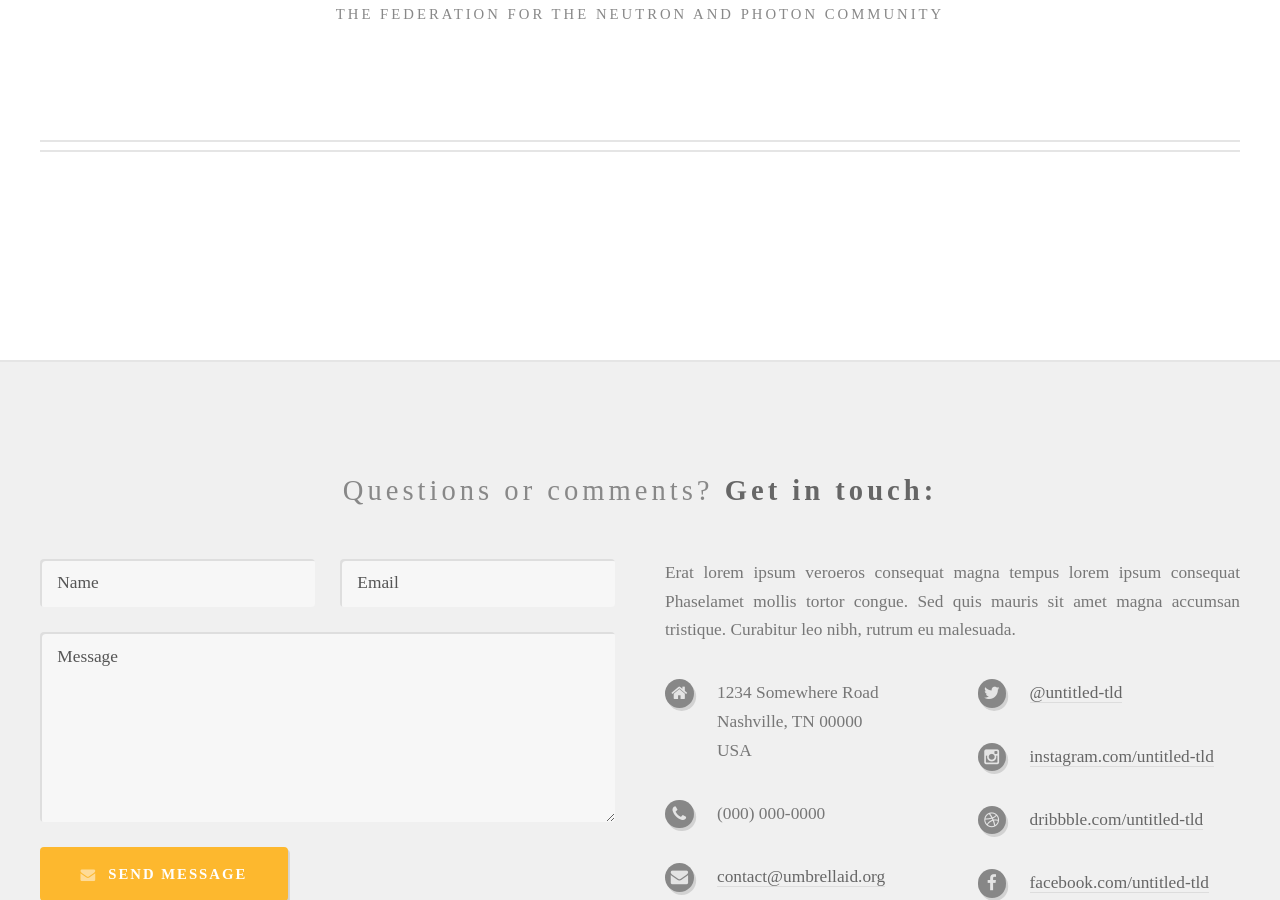
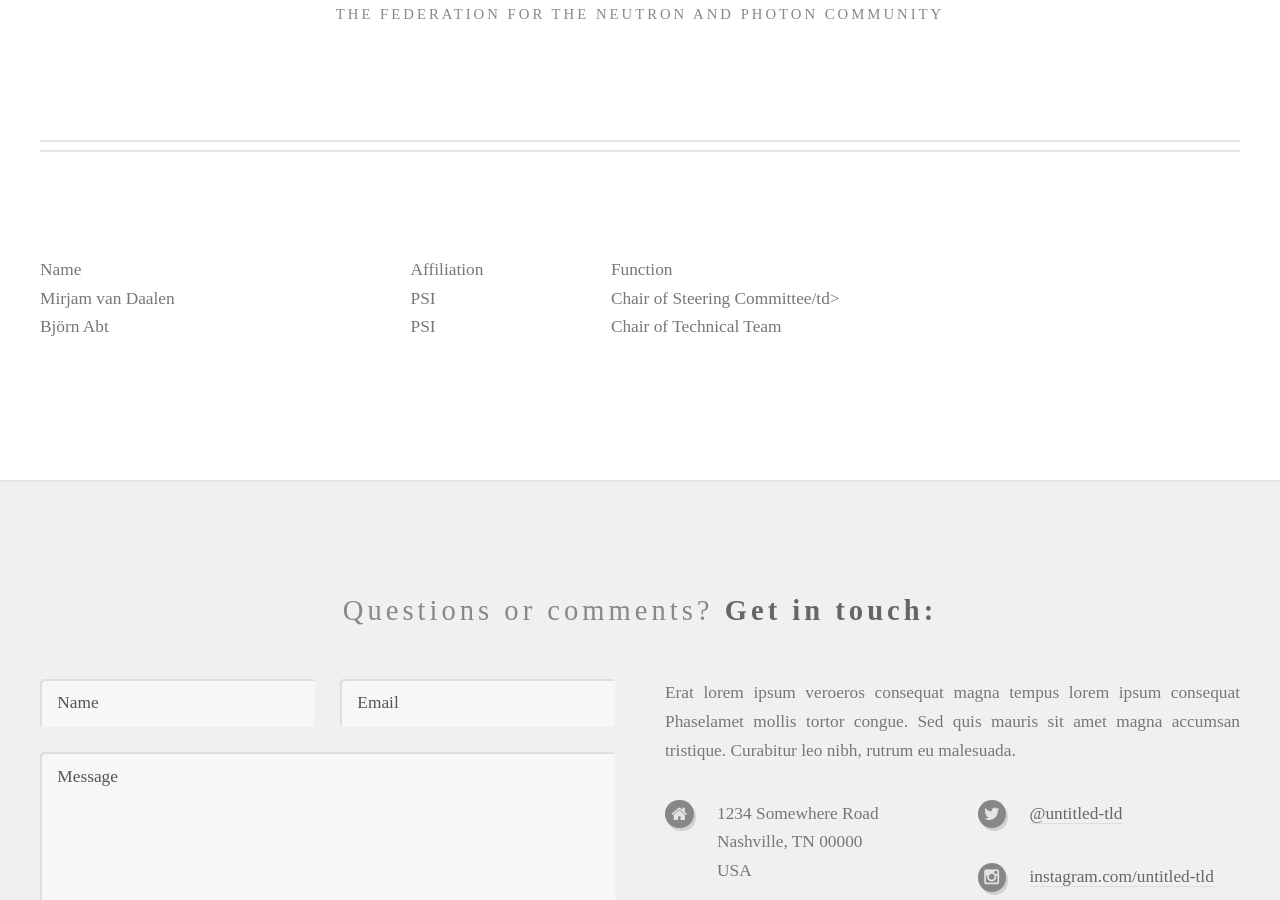
Before and after one commit to flowedback/flowedback.github.io, a Jekyll site: the page built from coreteam.html, in a window 1280 px wide and 900 px high, scrolled down 308 px. Built offline with Jekyll 4.4.1, drawn with Linux system fonts in a browser that asks for light colours; some web fonts are replaced.

Commit message:
Update coreteam.html

```diff
--- a/coreteam.html
+++ b/coreteam.html
@@ -3,5 +3,21 @@ layout: default
 ---
 
 <div class="home">
-
+				<table>
+					<tr>
+							<td>Name	</td>
+							<td>Affiliation</td>
+							<td>Function</td>
+					</tr>
+					<tr>
+							<td>Mirjam van Daalen</td>
+							<td>PSI</td>
+							<td>Chair of Steering Committee/td>
+					</tr>
+					<tr>
+							<td>Björn Abt</td>
+							<td>PSI</td>
+							<td>Chair of Technical Team</td>
+					</tr>
+				</table>
 </div>
```
